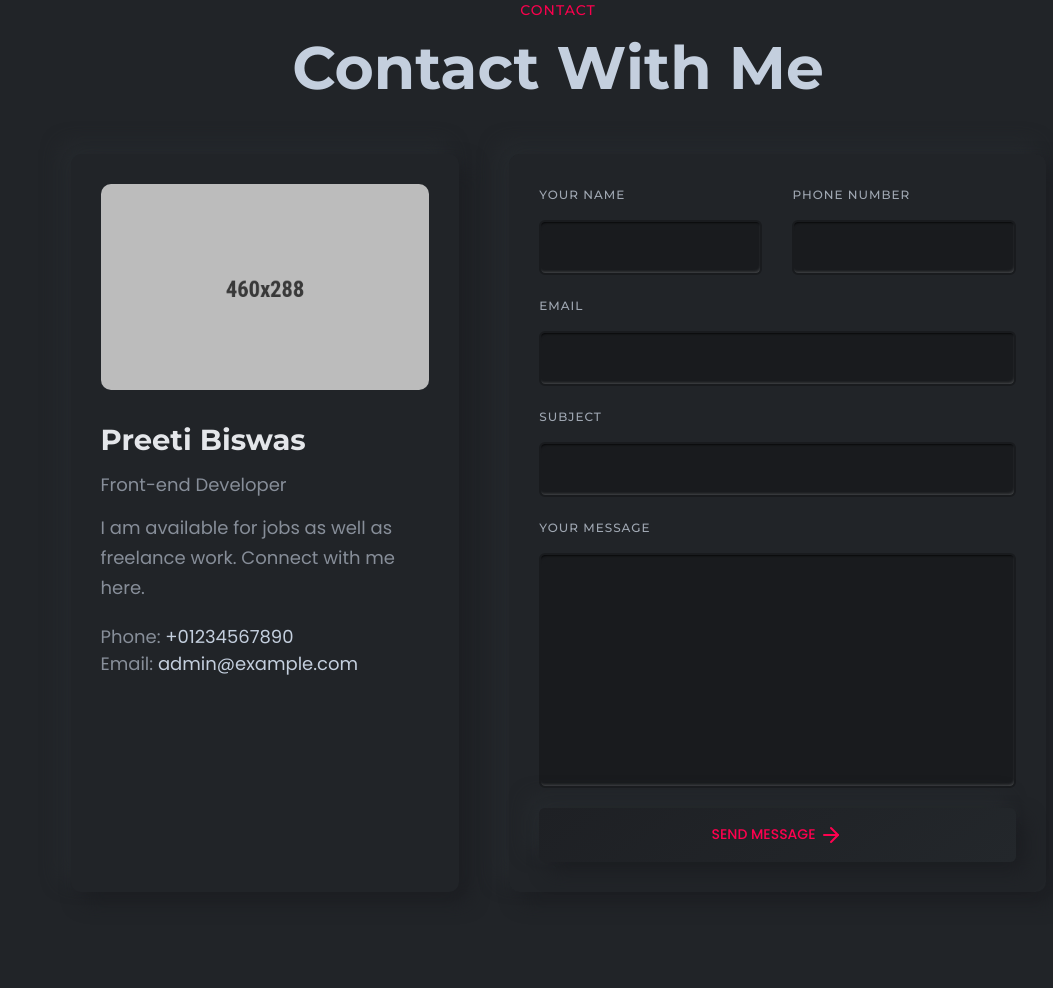
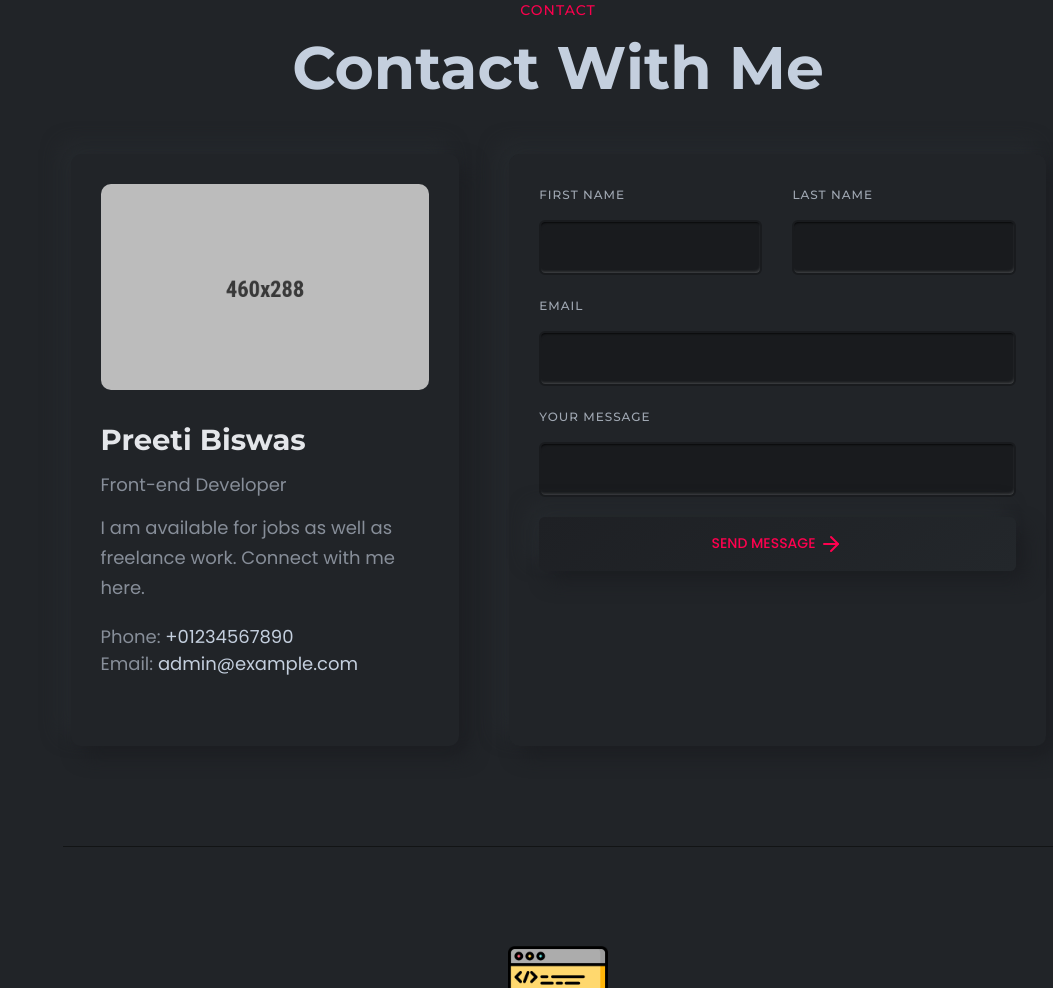
Before and after one commit to preetibiswas/final_portfolio, a plain HTML site: page index.html in a window 1280 px wide. Shown: the part 4277-5265 px from the top of the page, without its empty margins (227-1280 px from the left). Drawn offline with Linux system fonts and the light colour scheme; files whose address does not match are found by name.

Commit message:
updated form

```diff
--- a/index.html
+++ b/index.html
@@ -1115,19 +1115,19 @@
                         <div class="contact-form-wrapper">
                             <div class="introduce">
 
-                                <form class="rnt-contact-form rwt-dynamic-form row" id="contact-form" method="POST" action="https://formspree.io/f/xdovaepd">
+                                <form class="rnt-contact-form rwt-dynamic-form row" id="contact-form" method="POST" action="https://formcarry.com/s/5geOzL-XkA" accept-charset="UTF-8">
 
                                     <div class="col-lg-6">
                                         <div class="form-group">
-                                            <label for="contact-name">Your Name</label>
-                                            <input class="form-control form-control-lg" name="contact-name" id="contact-name" type="text">
+                                            <label for="contact-name">First Name</label>
+                                            <input class="form-control form-control-lg" name="firstName" id="contact-name" type="text">
                                         </div>
                                     </div>
 
                                     <div class="col-lg-6">
                                         <div class="form-group">
-                                            <label for="contact-phone">Phone Number</label>
-                                            <input class="form-control" name="contact-phone" id="contact-phone" type="text">
+                                            <label for="contact-name">Last Name</label>
+                                            <input class="form-control form-control-lg" name="lastName" id="contact-name" type="text">
                                         </div>
                                     </div>
 
@@ -1138,17 +1138,17 @@
                                         </div>
                                     </div>
 
-                                    <div class="col-lg-12">
+                                    <!-- <div class="col-lg-12">
                                         <div class="form-group">
                                             <label for="subject">subject</label>
                                             <input class="form-control form-control-sm" id="subject" name="subject" type="text">
                                         </div>
-                                    </div>
+                                    </div> -->
 
                                     <div class="col-lg-12">
                                         <div class="form-group">
                                             <label for="contact-message">Your Message</label>
-                                            <textarea name="message" id="contact-message" cols="30" rows="10"></textarea>
+                                            <input type="text" name="anotherInput" id="contact-message" size="500"></input>
                                         </div>
                                     </div>
 
```
